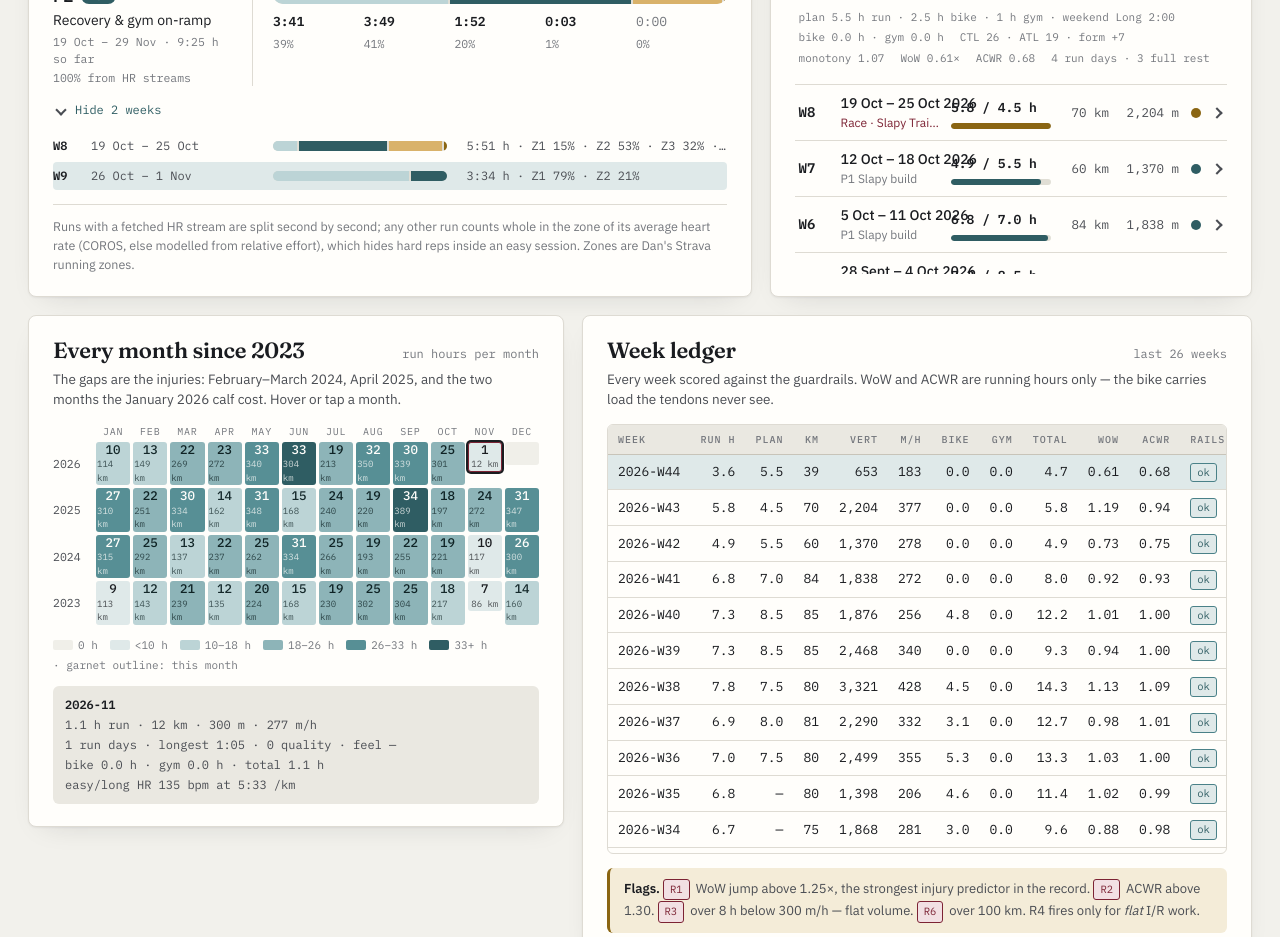
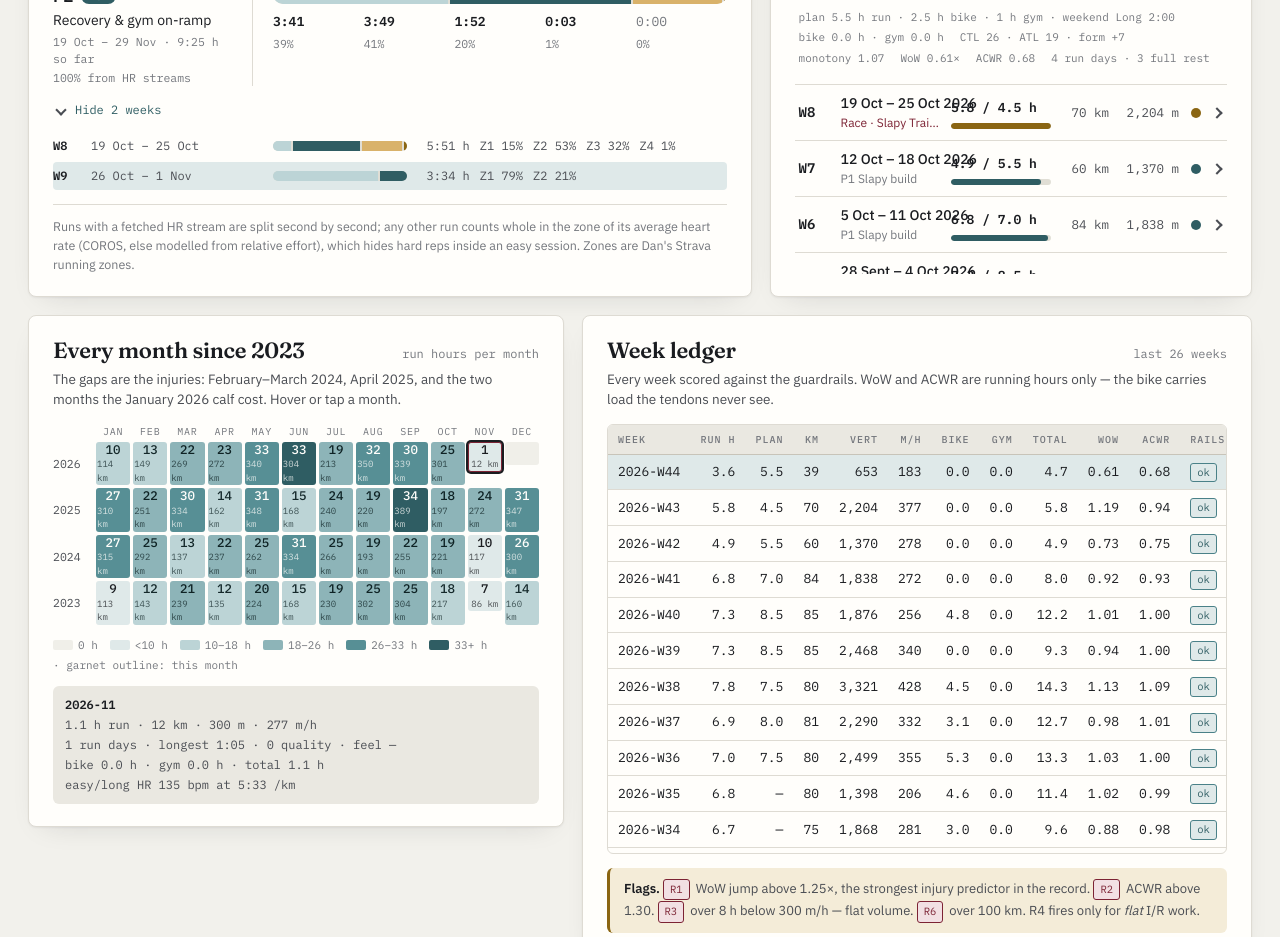
Before and after one commit to stancld/running-training-analysis, a React (Vite) app in the folder web/: page / in a window 1280 px wide. Shown: the part 1440-2377 px from the top of the page. Built offline with nearby package versions, Linux system fonts and the light colour scheme.

Commit message:
Show every weekly zone share without truncation
A week with four or five zones cut its share list off with an ellipsis,
and on a phone the text ran past the card. Shares now wrap per item, and
ones that round to 0% are left out.

Co-authored-by: Daniel Štancl <daniel.stancl@cognifence.ai>

```diff
--- a/web/src/Zones.tsx
+++ b/web/src/Zones.tsx
@@ -51,7 +51,8 @@ function PhaseRow({ p, bands }: { p: PhaseZones; bands: ZoneBand[] }) {
                 <span className="zw-label"><b>W{w.index}</b>{day(w.start)} – {day(w.end)}</span>
                 {wt ? <Bar minutes={w.minutes} bands={bands} thin /> : <span className="zw-none">no running</span>}
                 <span className="zw-vals">
-                  {wt ? <>{hm(wt / 60)} h · {w.minutes.map((m, i) => `${bands[i].code} ${pct(m, wt)}%`).filter((_, i) => w.minutes[i]).join(' · ')}</> : ''}
+                  {wt > 0 && <span>{hm(wt / 60)} h</span>}
+                  {wt > 0 && w.minutes.map((m, i) => pct(m, wt) > 0 && <span key={i}>{bands[i].code} {pct(m, wt)}%</span>)}
                 </span>
               </li>
             );
--- a/web/src/styles.css
+++ b/web/src/styles.css
@@ -333,11 +333,12 @@ footer{font-size:12.5px; color:var(--muted); padding:8px 2px 0; max-width:110ch}
 .zone-toggle:hover{background:var(--sunk)}
 .zone-phase.open .chev{transform:rotate(45deg)}
 .zone-weeks{margin:4px 0 4px; display:grid; gap:2px}
-.zone-weeks li{display:grid; grid-template-columns:200px minmax(0,1fr) 260px; gap:20px; align-items:center; padding:5px 0;
+.zone-weeks li{display:grid; grid-template-columns:200px minmax(0,1fr) minmax(0,300px); gap:20px; align-items:center; padding:5px 0;
   border-radius:4px; font-family:var(--mono); font-size:12px; color:var(--ink-2); font-variant-numeric:tabular-nums}
 .zone-weeks li.cur{background:var(--teal-wash)}
 .zw-label b{display:inline-block; width:38px; color:var(--ink); font-weight:600}
-.zw-vals{white-space:nowrap; overflow:hidden; text-overflow:ellipsis}
+.zw-vals{display:flex; flex-wrap:wrap; gap:0 10px}
+.zw-vals span{white-space:nowrap}
 .zw-none{color:var(--muted)}
 .zone-bar.thin{height:10px}
 .zone-label{border-right:1px solid var(--line); padding-right:14px}
```
